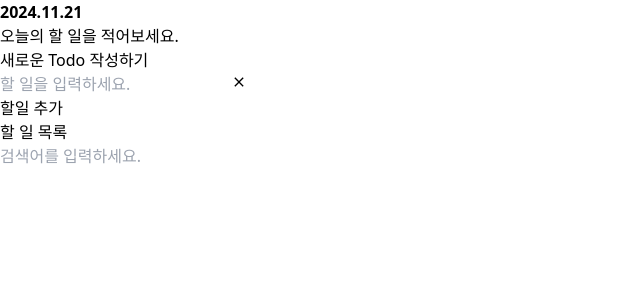
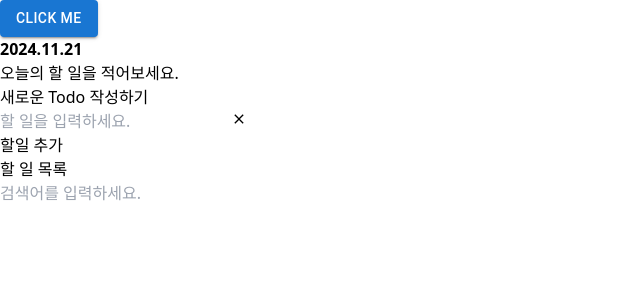
Before and after one commit to peaceRyun/app-todolist, a Next.js app: page / in a window 1280 px wide. Shown: the top 300 px of the page, without its empty margins (0-640 px from the left). Built offline with nearby package versions, Linux system fonts and the light colour scheme.

Commit message:
mui 설치 및 메인 tod0화면에 버튼 생성

```diff
--- a/package.json
+++ b/package.json
@@ -9,6 +9,11 @@
     "lint": "next lint"
   },
   "dependencies": {
+    "@emotion/react": "^11.13.5",
+    "@emotion/styled": "^11.13.5",
+    "@fontsource/roboto": "^5.1.0",
+    "@mui/icons-material": "^6.1.8",
+    "@mui/material": "^6.1.8",
     "classnames": "^2.5.1",
     "date-fns": "^4.1.0",
     "next": "15.0.3",
--- a/src/app/page.js
+++ b/src/app/page.js
@@ -2,11 +2,15 @@
 
 import Todo from '@/components/Todo';
 import { useTheme } from '@/contexts/ThemeContext';
+import { Button } from '@mui/material';
 
 export default function Home() {
     const theme = useTheme();
     return (
         <div className={(theme.background, theme.text)}>
+            <Button variant='contained' color='primary'>
+                Click Me
+            </Button>
             <Todo />
         </div>
     );
```
Also changed, not shown: 1 other file (tests, documents, lock files or other folders).
